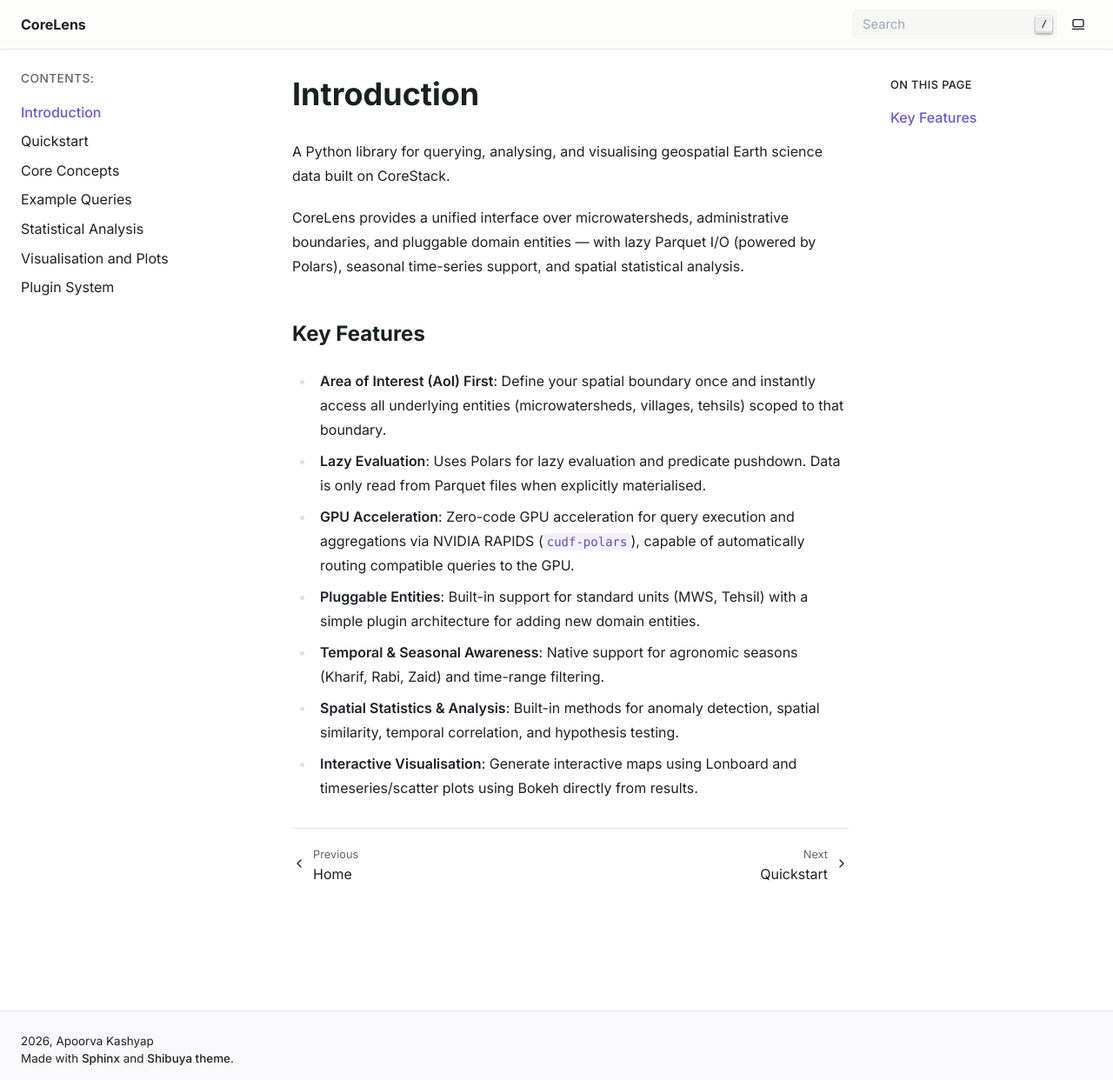
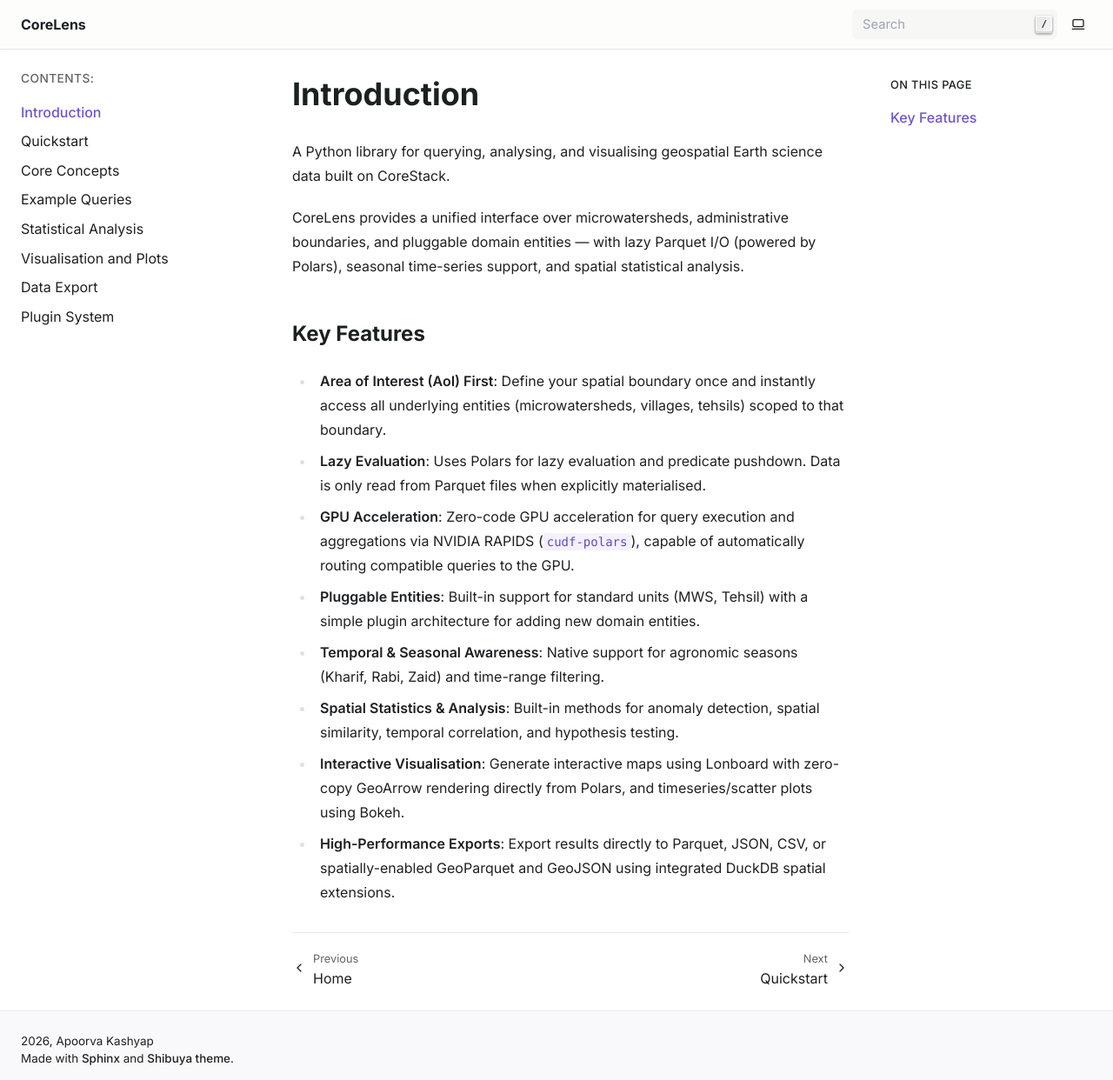
Before and after one commit to ApoorvaKashyap/core-lens, a Sphinx documentation site: the page built from docs/source/intro.md, in a window 1280 px wide and 1242 px high. Shown: the whole window at 87% size. Built offline with Sphinx 7.4.7, drawn with Linux system fonts in a browser that asks for light colours; pages that are not in the unit, such as notebooks, are missing from menus.

Commit message:
docs(update): Added extensive documentation

```diff
--- a/docs/source/index.rst
+++ b/docs/source/index.rst
@@ -21,5 +21,6 @@ Provides a unified interface over microwatershed hydrology, administrative bound
    queries
    stats
    plots
+   export
    plugins
    autoapi/index
--- a/docs/source/intro.md
+++ b/docs/source/intro.md
@@ -12,4 +12,5 @@ CoreLens provides a unified interface over microwatersheds, administrative bound
 - **Pluggable Entities**: Built-in support for standard units (MWS, Tehsil) with a simple plugin architecture for adding new domain entities.
 - **Temporal & Seasonal Awareness**: Native support for agronomic seasons (Kharif, Rabi, Zaid) and time-range filtering.
 - **Spatial Statistics & Analysis**: Built-in methods for anomaly detection, spatial similarity, temporal correlation, and hypothesis testing.
-- **Interactive Visualisation**: Generate interactive maps using Lonboard and timeseries/scatter plots using Bokeh directly from results.
+- **Interactive Visualisation**: Generate interactive maps using Lonboard with zero-copy GeoArrow rendering directly from Polars, and timeseries/scatter plots using Bokeh.
+- **High-Performance Exports**: Export results directly to Parquet, JSON, CSV, or spatially-enabled GeoParquet and GeoJSON using integrated DuckDB spatial extensions.
```
Also changed, not shown: docs/source/export.md (added, +47 -0 lines), docs/source/plots.md (+1 -1 lines).
